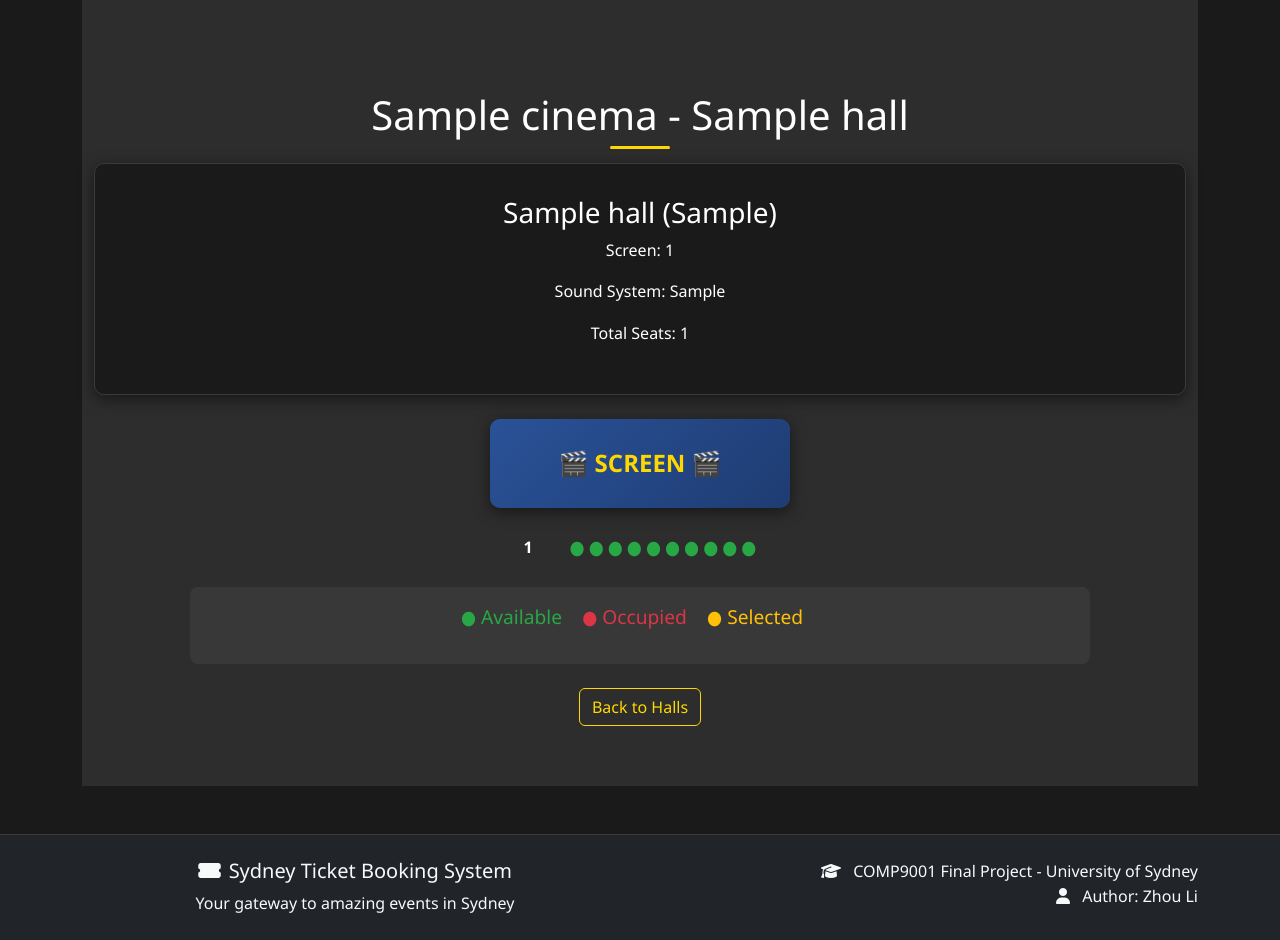
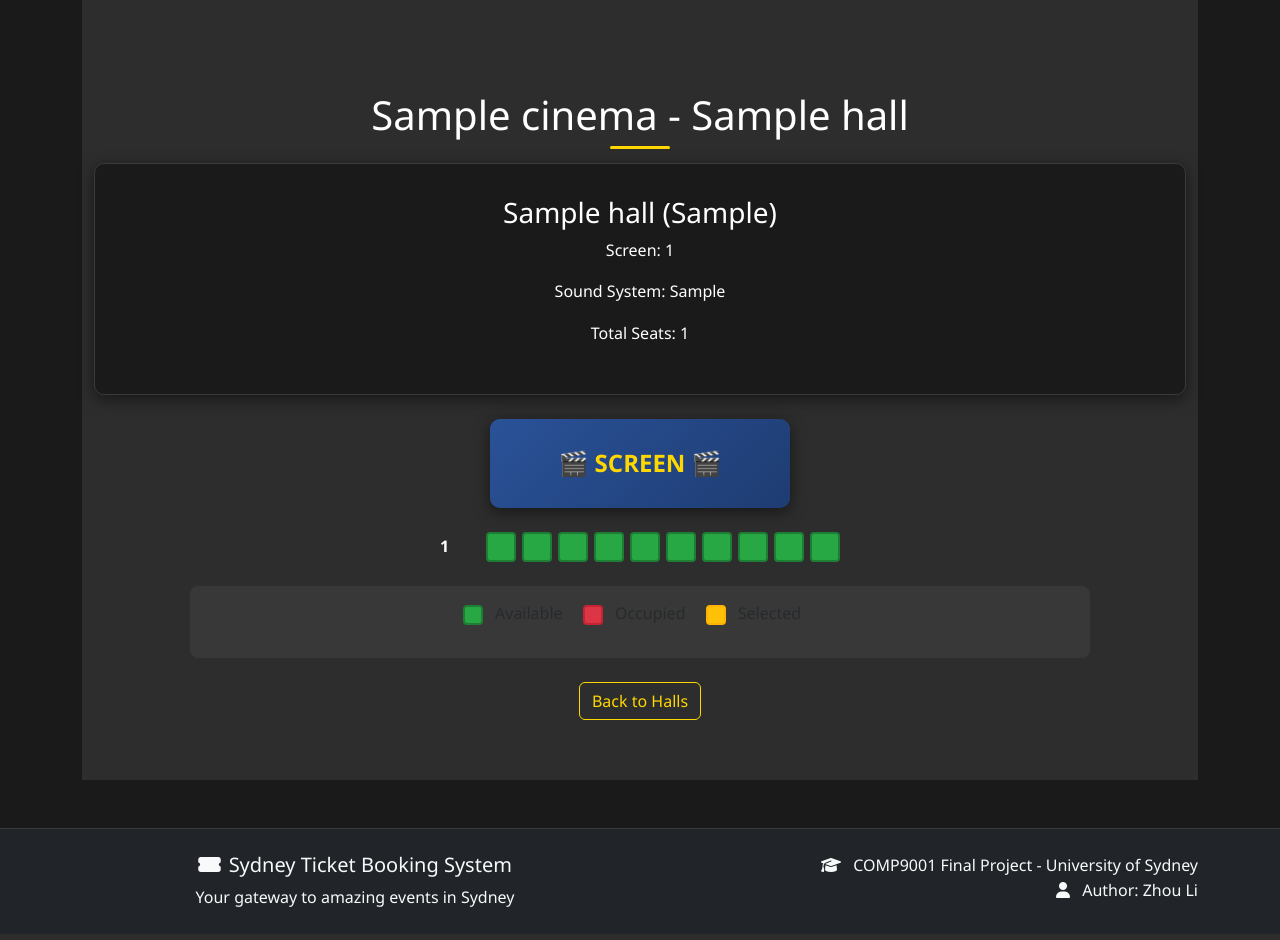
Before and after one commit to Sumile-leo/Sydney-Cinema-Booking-System, a Flask app: template web/templates/hall_detail.html in a window 1280 px wide. Shown: the part 83-1023 px from the top of the page. After the commit the page ends 990 px from the top, so only its background shows below. Run offline with Flask 3, Linux system fonts and the light colour scheme; the template is opened without the code that fills it: most values are stand-ins (such as "Sample title", 1, 10 or a date in 2020).

Commit message:
Update seat display from dots to boxes for better visual appearance

```diff
--- a/web/templates/hall_detail.html
+++ b/web/templates/hall_detail.html
@@ -46,7 +46,7 @@
                             <div class="row-label me-3">{{ row_num }}</div>
                             <div class="seats-container">
                                 {% for seat_num in range(1, hall.seats_per_row + 1) %}
-                                <span class="seat-inactive">●</span>
+                                <div class="seat-box available"></div>
                                 {% endfor %}
                             </div>
                         </div>
@@ -56,9 +56,15 @@
                     <!-- Legend -->
                     <div class="seat-legend text-center mt-4">
                         <p class="text-muted">
-                            <span class="seat-inactive me-3">● Available</span>
-                            <span class="seat-occupied me-3">● Occupied</span>
-                            <span class="seat-selected me-3">● Selected</span>
+                            <span class="legend-item available me-3">
+                                <span class="legend-seat available"></span> Available
+                            </span>
+                            <span class="legend-item occupied me-3">
+                                <span class="legend-seat occupied"></span> Occupied
+                            </span>
+                            <span class="legend-item selected me-3">
+                                <span class="legend-seat selected"></span> Selected
+                            </span>
                         </p>
                     </div>
                 </div>
@@ -113,28 +119,39 @@
 
 .seats-container {
     display: flex;
-    gap: 4px;
+    gap: 6px;
+    flex-wrap: wrap;
 }
 
-.seat-inactive {
-    color: #28a745;
-    font-size: 1.2rem;
+.seat-box {
+    width: 30px;
+    height: 30px;
+    border: 2px solid;
+    border-radius: 4px;
     cursor: pointer;
-    transition: transform 0.2s ease;
+    transition: all 0.2s ease;
 }
 
-.seat-inactive:hover {
-    transform: scale(1.3);
+.seat-box.available {
+    background-color: #28a745;
+    border-color: #1e7e34;
 }
 
-.seat-occupied {
-    color: #dc3545;
-    font-size: 1.2rem;
+.seat-box.available:hover {
+    background-color: #218838;
+    transform: scale(1.1);
+    box-shadow: 0 2px 8px rgba(40, 167, 69, 0.5);
 }
 
-.seat-selected {
-    color: #ffc107;
-    font-size: 1.2rem;
+.seat-box.occupied {
+    background-color: #dc3545;
+    border-color: #c82333;
+    cursor: not-allowed;
+}
+
+.seat-box.selected {
+    background-color: #ffc107;
+    border-color: #ffb300;
 }
 
 .seat-legend {
@@ -143,19 +160,50 @@
     border-radius: 8px;
 }
 
+.legend-seat {
+    display: inline-block;
+    width: 20px;
+    height: 20px;
+    border: 2px solid;
+    border-radius: 4px;
+    margin-right: 8px;
+    vertical-align: middle;
+}
+
+.legend-seat.available {
+    background-color: #28a745;
+    border-color: #1e7e34;
+}
+
+.legend-seat.occupied {
+    background-color: #dc3545;
+    border-color: #c82333;
+}
+
+.legend-seat.selected {
+    background-color: #ffc107;
+    border-color: #ffb300;
+}
+
 @media (max-width: 768px) {
-    .seat-inactive, .seat-occupied, .seat-selected {
-        font-size: 0.9rem;
+    .seat-box {
+        width: 25px;
+        height: 25px;
     }
 
     .seats-container {
-        gap: 2px;
+        gap: 3px;
     }
 
     .screen-box {
         padding: 20px 40px;
         min-width: 200px;
     }
+
+    .legend-seat {
+        width: 16px;
+        height: 16px;
+    }
 }
 </style>
 {% endblock %}
```
